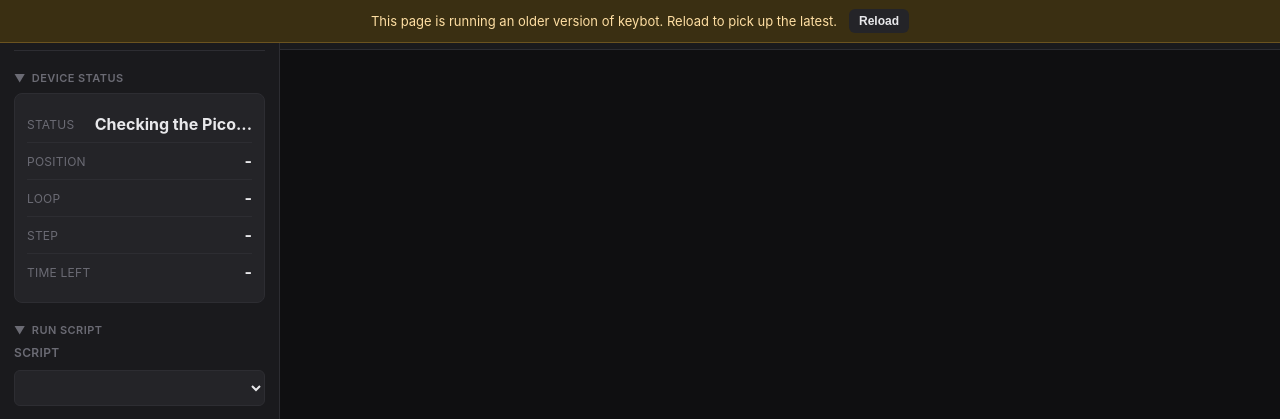
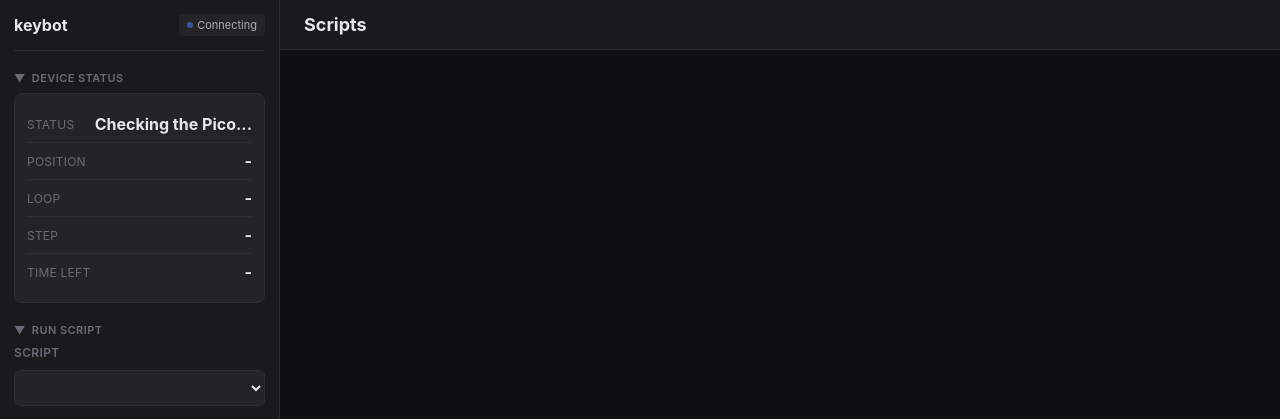
Before and after one commit to catanach/keybot, a Python web app: template webapp/app/templates/index.html in a window 1280 px wide. Shown: the top 419 px of the page. Run offline with Jinja, Linux system fonts and the light colour scheme; the template is opened without the code that fills it, so the values that code supplies are empty.

Commit message:
Remove the out-of-date banner
It was accurate and still not worth having. Every commit changes app.js,
so an open tab falls behind within minutes and the banner reappeared
constantly during active development. Rosy asked for it gone.

Kept: the page is still served Cache-Control: no-store, and asset URLs
still carry the file's modified time, which is what actually stops a
browser running stale JavaScript. Only the notice is gone.

Co-Authored-By: Claude Opus 5 <noreply@anthropic.com>
Claude-Session: https://claude.ai/code/session_018ci7dvLFTh5yiAvCJZUCRj

```diff
--- a/webapp/app/static/app.js
+++ b/webapp/app/static/app.js
@@ -1674,33 +1674,6 @@ function forgetStopRequest() {
   }
 }
 
-// A tab left open keeps running whatever JavaScript it loaded, however old,
-// and no cache header changes that. The version this tab is running is read
-// off the script URL it actually loaded, rather than a value baked into the
-// page: a cached page would carry a stale value and claim to be out of date
-// forever, which is exactly what happened the first time.
-function runningVersion() {
-  const tag = document.querySelector('script[src*="app.js"]');
-  if (!tag) return null;
-  const match = /[?&]v=([^&]+)/.exec(tag.getAttribute("src") || "");
-  return match ? match[1] : null;
-}
-
-async function checkPageVersion() {
-  const mine = runningVersion();
-  if (!mine) return;
-  try {
-    const r = await fetch("/api/app-version", { cache: "no-store" });
-    if (!r.ok) return;
-    const data = await r.json();
-    const notice = document.getElementById("stale-page");
-    if (!notice || !data.version) return;
-    notice.hidden = data.version.split("-")[0] === mine;
-  } catch (e) {
-    // Offline or restarting. Not worth saying anything about.
-  }
-}
-
 async function pollStatus() {
   let status;
   try {
@@ -1889,11 +1862,7 @@ function escapeAttr(str) {
 // Boot
 // -----
 
-bindEvent("stale-page-reload", "click", () => location.reload(true));
-
 (async function init() {
-  checkPageVersion();
-  setInterval(checkPageVersion, 60000);
   // The panel is live from the moment the page opens to the moment it
   // closes, whether or not this tab is the one that started the run. A
   // page opened at 3am on a run that started at 10pm shows that run.
--- a/webapp/app/static/style.css
+++ b/webapp/app/static/style.css
@@ -953,21 +953,3 @@ details summary {
   font-size: 12px;
   line-height: 1.45;
 }
-
-/* Shown when the server has newer assets than this tab is running. A tab left
-   open never re-fetches on its own, so it can keep running old JavaScript
-   forever and make working code look broken. */
-.stale-page {
-  position: fixed;
-  top: 0; left: 0; right: 0;
-  z-index: 1000;
-  display: flex;
-  gap: 12px;
-  align-items: center;
-  justify-content: center;
-  padding: 9px 14px;
-  background: #3a2f12;
-  border-bottom: 1px solid #6b5320;
-  color: #ffdfa3;
-  font-size: 13px;
-}
--- a/webapp/app/templates/index.html
+++ b/webapp/app/templates/index.html
@@ -7,10 +7,6 @@
 <link rel="stylesheet" href="/static/style.css">
 </head>
 <body>
-    <div id="stale-page" class="stale-page" hidden>
-      This page is running an older version of keybot. Reload to pick up the latest.
-      <button type="button" id="stale-page-reload" class="btn small">Reload</button>
-    </div>
   <div class="app">
     <!-- Left Sidebar -->
     <aside id="sidebar" class="sidebar">
```
Also changed, not shown: webapp/app/main.py (+0 -21 lines).
